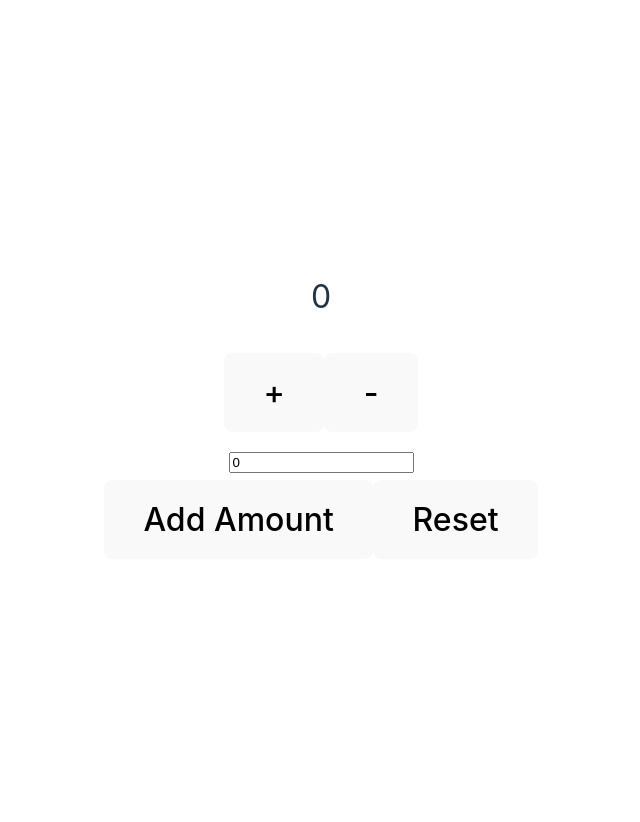
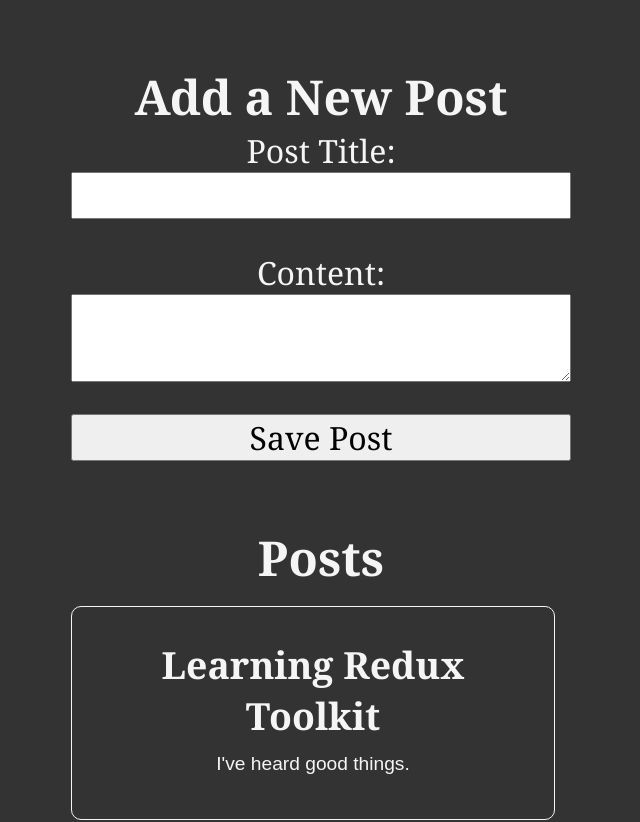
Before and after one commit to kiyarashnd/Redux, a React (Vite) app: page / in a window 1280 px wide. Shown: the top 822 px of the page, without its empty margins (319-959 px from the left). Before the commit the page ends 800 px from the top, so only its background shows below. Built offline with nearby package versions, Linux system fonts and the light colour scheme.

Commit message:
setup basic of post project

```diff
--- a/src/App.jsx
+++ b/src/App.jsx
@@ -1,11 +1,15 @@
-import Counter from './features/counter/Counter';
+// import Counter from './features/counter/Counter';
+import PostsList from './features/posts/PostList';
+import AddPostForm from './features/posts/AddPostForm';
 import './App.css';
 
 function App() {
   return (
-    <>
-      <Counter />
-    </>
+    <main className='App'>
+      {/* <Counter /> */}
+      <AddPostForm />
+      <PostsList />
+    </main>
   );
 }
 
--- a/src/app/store.jsx
+++ b/src/app/store.jsx
@@ -1,10 +1,12 @@
 import { configureStore } from '@reduxjs/toolkit';
-import counterReducer2 from '../features/counter/counterSlice';
+// import counterReducer2 from '../features/counter/counterSlice';
 //counterReducer in an optional name (named options)
+import postReducer from '../features/posts/postsSlice';
 
 export const store = configureStore({
   //now counterReducer is available to entire App when we wrap App in Provider and have store as <props></props>
   reducer: {
-    counter: counterReducer2,
+    // counter: counterReducer2,
+    posts: postReducer,
   },
 });
--- /dev/null
+++ b/src/features/posts/AddPostForm.jsx
@@ -0,0 +1,55 @@
+import { useState } from 'react';
+import { useDispatch } from 'react-redux';
+import { nanoid } from '@reduxjs/toolkit';
+//nanoid will help us generate a random id.
+import { postAdded } from './postsSlice';
+
+const AddPostForm = () => {
+  const dispatch = useDispatch();
+  const [title, setTitle] = useState('');
+  const [content, setContent] = useState('');
+  const [isEmpty, setIsEmpty] = useState(false);
+
+  const onTitleChanged = (e) => setTitle(e.target.value);
+  const onContentChanged = (e) => setContent(e.target.value);
+
+  const onSavePostClicked = () => {
+    if (title && content) {
+      dispatch(postAdded({ id: nanoid(), title, content }));
+      setIsEmpty(false);
+      setContent('');
+      setTitle('');
+    } else {
+      setIsEmpty(true);
+    }
+  };
+
+  return (
+    <section>
+      <h2>Add a New Post</h2>
+      <form>
+        <label htmlFor='postTitle'>Post Title:</label>
+        <input
+          type='text'
+          id='postTitle'
+          name='postTitle'
+          value={title}
+          onChange={onTitleChanged}
+        />
+        <label htmlFor='postContent'>Content:</label>
+        <textarea
+          id='postContent'
+          name='postContent'
+          value={content}
+          onChange={onContentChanged}
+        />
+        {isEmpty && <p style={{ color: 'red' }}>fill two filed</p>}
+        <button type='button' onClick={onSavePostClicked}>
+          Save Post
+        </button>
+      </form>
+    </section>
+  );
+};
+
+export default AddPostForm;
--- /dev/null
+++ b/src/features/posts/PostList.jsx
@@ -0,0 +1,32 @@
+import { useSelector, useDispatch } from 'react-redux';
+import { selectAllPosts } from './postsSlice';
+import { log } from './postsSlice';
+
+const PostsList = () => {
+  //wiht selectAllPosts if the shape of the state ever changes we will just need to change it in the slice not in every component.s
+  const posts = useSelector(selectAllPosts);
+
+  console.log(posts); //posts is initailState array in postsSlice
+  const dispatch = useDispatch();
+
+  //   const orderedPosts = posts
+  //     .slice()
+  //     .sort((a, b) => b.date.localeCompare(a.date));
+
+  const renderedPosts = posts.map((post) => (
+    <article key={post.id}>
+      <h3>{post.title}</h3>
+      <p>{post.content.substring(0, 100)}</p>
+    </article>
+  ));
+
+  return (
+    <section>
+      <h2>Posts</h2>
+      {renderedPosts}
+      <button onClick={() => dispatch(log('hiiii'))}>Click here</button>
+    </section>
+  );
+};
+
+export default PostsList;
--- /dev/null
+++ b/src/features/posts/postsSlice.js
@@ -0,0 +1,34 @@
+import { createSlice } from '@reduxjs/toolkit';
+
+const initialState = [
+  {
+    id: '1',
+    title: 'Learning Redux Toolkit',
+    content: "I've heard good things.",
+  },
+  {
+    id: '2',
+    title: 'Slices...',
+    content: 'The more I say slice, the more I want pizza.',
+  },
+];
+
+const postsSlice = createSlice({
+  name: 'posts',
+  initialState,
+  reducers: {
+    postAdded(state, action) {
+      //action.payload is every thing that we send as argument when useDispatch
+      state.push(action.payload);
+    },
+    log(state, action) {
+      console.log(action.payload);
+    },
+  },
+});
+
+//state.post because name of createSlice is 'post'
+export const selectAllPosts = (state) => state.posts;
+export const { log, postAdded } = postsSlice.actions;
+
+export default postsSlice.reducer;
--- a/src/index.css
+++ b/src/index.css
@@ -1,69 +1,69 @@
-:root {
-  font-family: Inter, system-ui, Avenir, Helvetica, Arial, sans-serif;
-  line-height: 1.5;
-  font-weight: 400;
-
-  color-scheme: light dark;
-  color: rgba(255, 255, 255, 0.87);
-  background-color: #242424;
-
-  font-synthesis: none;
-  text-rendering: optimizeLegibility;
-  -webkit-font-smoothing: antialiased;
-  -moz-osx-font-smoothing: grayscale;
-  -webkit-text-size-adjust: 100%;
+* {
+  margin: 0;
+  padding: 0;
+  box-sizing: border-box;
 }
 
-a {
-  font-weight: 500;
-  color: #646cff;
-  text-decoration: inherit;
-}
-a:hover {
-  color: #535bf2;
+html {
+  font-family: Cambria, Cochin, Georgia, Times, 'Times New Roman', serif;
+  background: #333;
+  color: whitesmoke;
 }
 
 body {
-  margin: 0;
-  display: flex;
-  place-items: center;
-  min-width: 320px;
   min-height: 100vh;
+  font-size: 1.5rem;
+  padding: 0 10% 10%;
+}
+
+input,
+textarea,
+button,
+select {
+  font: inherit;
+  margin-bottom: 1em;
+}
+
+main {
+  max-width: 500px;
+  margin: auto;
+}
+
+section {
+  margin-top: 1em;
+}
+
+article {
+  margin: 0.5em 0.5em 0.5em 0;
+  border: 1px solid whitesmoke;
+  border-radius: 10px;
+  padding: 1em;
 }
 
 h1 {
-  font-size: 3.2em;
-  line-height: 1.1;
+  font-size: 3.5rem;
 }
 
-button {
-  border-radius: 8px;
-  border: 1px solid transparent;
-  padding: 0.6em 1.2em;
-  font-size: 1em;
-  font-weight: 500;
-  font-family: inherit;
-  background-color: #1a1a1a;
-  cursor: pointer;
-  transition: border-color 0.25s;
-}
-button:hover {
-  border-color: #646cff;
-}
-button:focus,
-button:focus-visible {
-  outline: 4px auto -webkit-focus-ring-color;
+p {
+  font-family: Arial, Helvetica, sans-serif;
+  line-height: 1.4;
+  font-size: 1.2rem;
+  margin: 0.5em 0;
 }
 
-@media (prefers-color-scheme: light) {
-  :root {
-    color: #213547;
-    background-color: #ffffff;
-  }
-  a:hover {
-    color: #747bff;
-  }
-  button {
-    background-color: #f9f9f9;
-  }
+form {
+  display: flex;
+  flex-direction: column;
 }
+
+.postCredit {
+  font-size: 1rem;
+}
+
+.reactionButton {
+  margin: 0 0.25em 0 0;
+  background: transparent;
+  border: none;
+  color: whitesmoke;
+  font-size: 1rem;
+}
```
